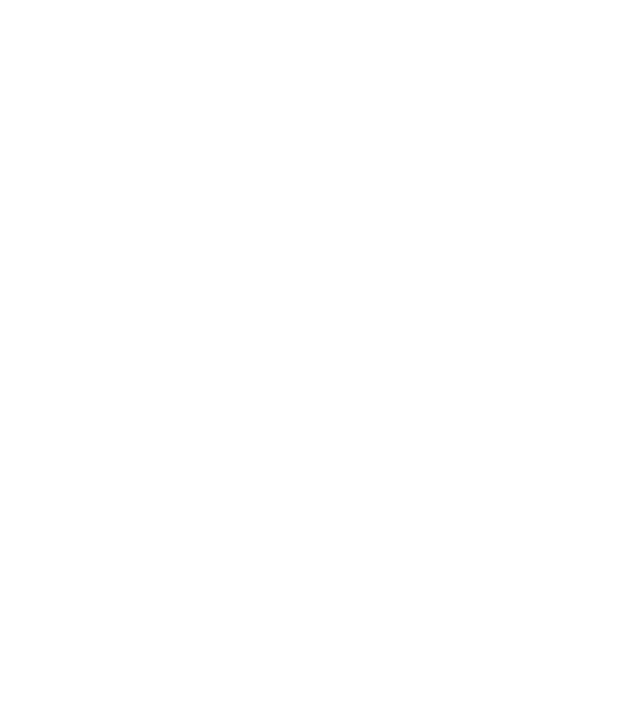
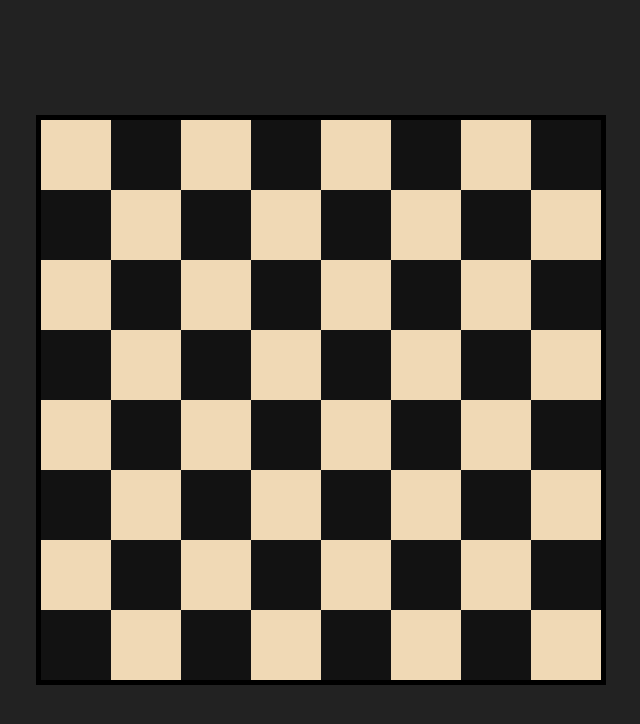
Before and after one commit to janrelle24/Board_Game, a plain HTML site: page index.html in a window 1280 px wide. Shown: the whole page, without its empty margins (319-959 px from the left). Drawn offline with Linux system fonts and the light colour scheme.

Commit message:
create 8x8 black and white board

```diff
--- a/index.html
+++ b/index.html
@@ -7,7 +7,9 @@
     <link rel="stylesheet" href="styles.css">
 </head>
 <body>
+    <div class="board" id="board">
 
+    </div>
 
     <script src="script.js"></script>
 </body>
--- a/script.js
+++ b/script.js
@@ -0,0 +1,17 @@
+const board = document.getElementById("board");
+
+for(let row = 0; row < 8; row++){
+    for(let col = 0; col < 8; col++){
+        const square = document.createElement("div");
+        square.classList.add("sqaure");
+
+        //alternate colors
+        if((row + col) % 2 === 0){
+            square.classList.add("white");
+        }
+        else{
+            square.classList.add("black");
+        }
+        board.appendChild(square);
+    }
+}
--- a/styles.css
+++ b/styles.css
@@ -0,0 +1,24 @@
+body{
+    display: flex;
+    justify-content: center;
+    align-items: center;
+    height: 100vh;
+    background-color: #222;
+    margin: 0;
+}
+.board{
+    display: grid;
+    grid-template-columns: repeat(8, 70px);
+    grid-template-rows: repeat(8, 70px);
+    border: 5px solid #000;
+}
+.square{
+    width: 70px;
+    height: 70px;
+}
+.white{
+    background-color: #f0d9b5;
+}
+.black{
+    background-color: #121212;
+}
```
